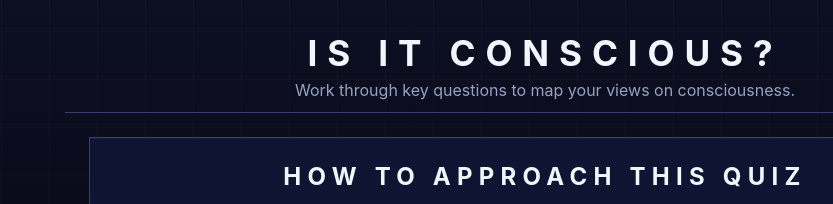
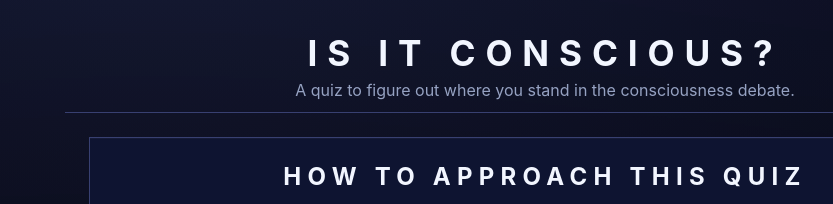
Before and after one commit to simpolism/consciousness-quiz, a website built with Vite: page index.html in a window 1280 px wide. Shown: the top 204 px of the page, 95-928 px from the left. Built offline with nearby package versions, Linux system fonts and the light colour scheme.

Commit message:
Add copy and gradient style fix

```diff
--- a/src/quiz.ts
+++ b/src/quiz.ts
@@ -28,7 +28,7 @@ interface QuizElements {
 const template = `
   <header>
     <h1>Is It Conscious?</h1>
-    <p>Work through key questions to map your views on consciousness.</p>
+    <p>A quiz to figure out where you stand in the consciousness debate.</p>
   </header>
 
   <div class="container">
--- a/src/style.css
+++ b/src/style.css
@@ -35,12 +35,10 @@ body {
     Roboto,
     'Helvetica Neue',
     Arial;
-  background:
-    linear-gradient(180deg, rgba(27, 33, 71, 0.35) 0%, rgba(5, 6, 15, 0.95) 70%),
-    repeating-linear-gradient(90deg, rgba(83, 94, 153, 0.08) 0 1px, transparent 1px 48px),
-    repeating-linear-gradient(0deg, rgba(83, 94, 153, 0.05) 0 1px, transparent 1px 48px),
-    var(--bg);
+  background: var(--bg);
   color: var(--text);
+  position: relative;
+  min-height: 100%;
 }
 header {
   max-width: var(--content-width);
@@ -662,3 +660,15 @@ details summary {
     flex: 1 1 100%;
   }
 }
+
+body::before {
+  content: '';
+  position: fixed;
+  inset: 0;
+  background:
+    linear-gradient(180deg, rgba(27, 33, 71, 0.35) 0%, rgba(5, 6, 15, 0.95) 70%),
+    radial-gradient(circle at 20% -20%, rgba(83, 94, 153, 0.18), transparent 60%),
+    radial-gradient(circle at 80% 120%, rgba(50, 65, 140, 0.12), transparent 60%);
+  pointer-events: none;
+  z-index: -1;
+}
```
